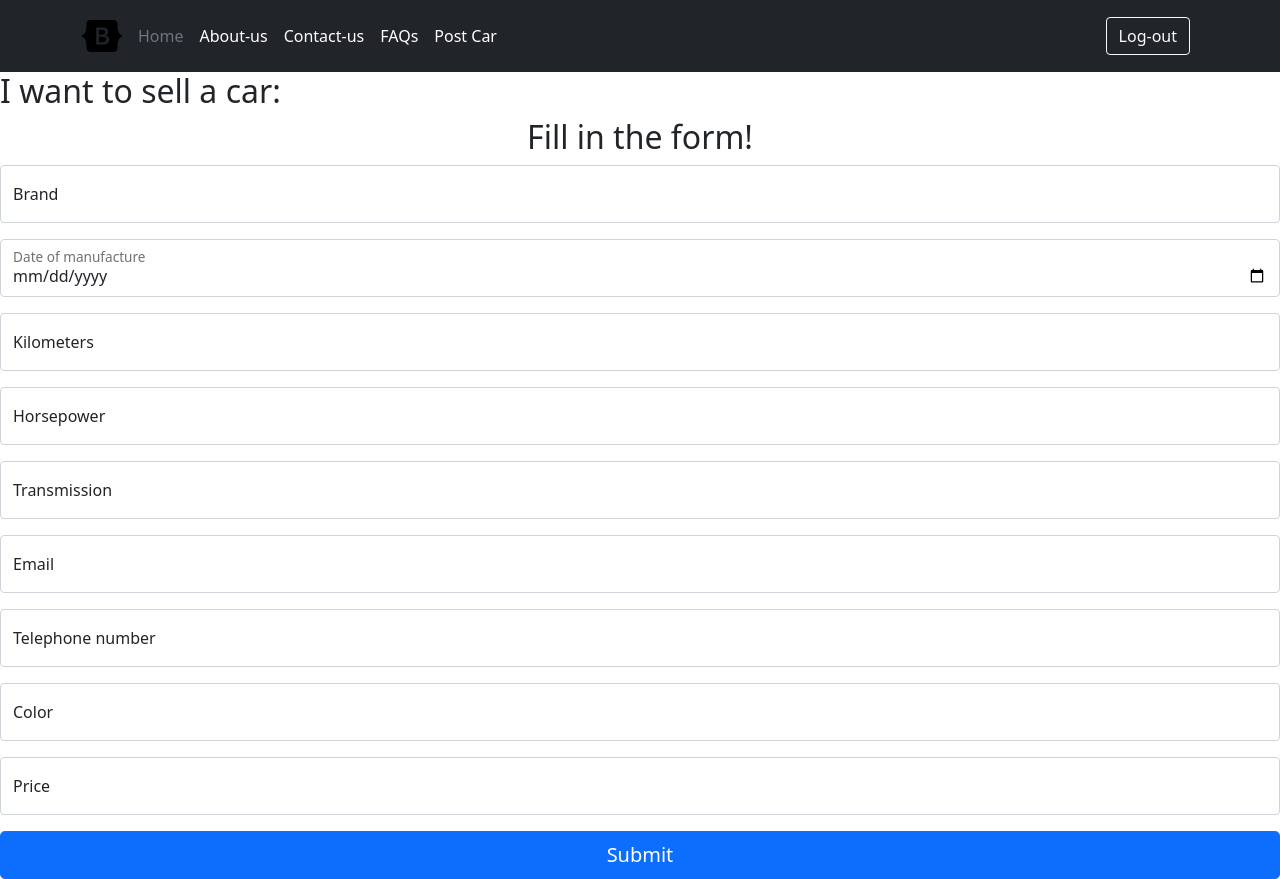
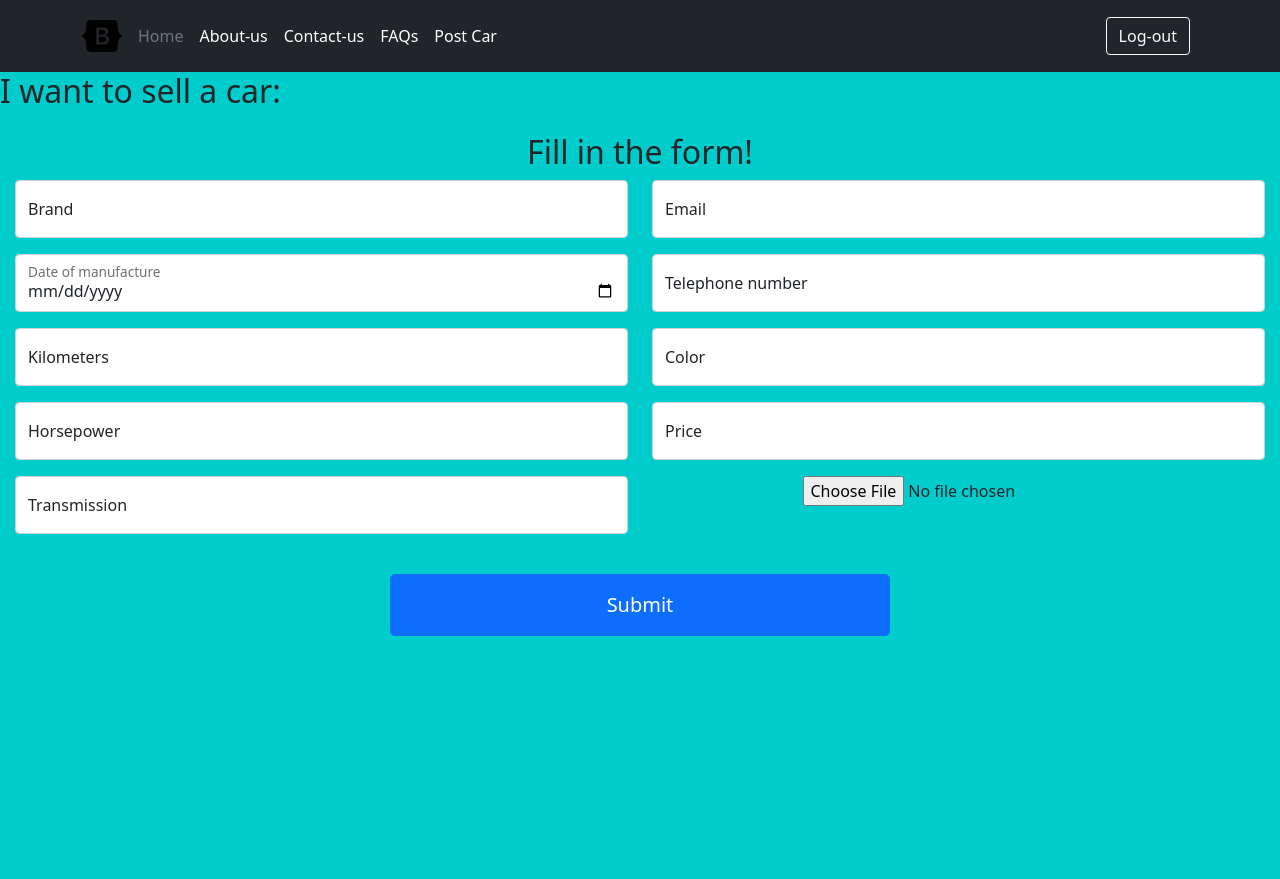
Before and after one commit to blaz-k/Projects, a Flask app: page /dashboard/post-car in a window 1280 px wide. After the commit the page ends 636 px from the top, so only its background shows below. Run offline with Flask 2, Linux system fonts and the light colour scheme; some libraries are stand-ins or nearby versions.

Commit message:
no message

```diff
--- /dev/null
+++ b/static/css/post-car.css
@@ -0,0 +1,18 @@
+body{
+    background-color: #00CCCC
+}
+
+.form-registration {
+  width: 100%;
+  max-width: 1300px;
+  padding: 15px;
+  margin: auto;
+}
+
+.sub {
+  width: 100%;
+  max-width: 500px;
+  padding: 15px;
+  margin: auto;
+
+}
--- a/templates/base-log-in.html
+++ b/templates/base-log-in.html
@@ -35,7 +35,7 @@
             <li><a href="/about" class="nav-link px-2 text-white">About-us</a></li>
             <li><a href="#" class="nav-link px-2 text-white">Contact-us</a></li>
             <li><a href="#" class="nav-link px-2 text-white">FAQs</a></li>
-            <li><a href="/post-car" class="nav-link px-2 text-white">Post Car</a></li>
+            <li><a href="/dashboard/post-car" class="nav-link px-2 text-white">Post Car</a></li>
           </ul>
 
 
--- a/templates/logout.html
+++ /dev/null
@@ -1 +0,0 @@
-{% extends "base.html" %}
--- a/templates/post-car.html
+++ b/templates/post-car.html
@@ -4,15 +4,20 @@
 
 {% block title %}POST CAR{% endblock title %}
 
+{% block link %}
+    <link href="/static/css/post-car.css" rel="stylesheet">
+{% endblock link %}
 
 {% block content %}
 
 <h2>I want to sell a car:</h2>
 
 
-<form action="/registration" method="post" >
+<form action="/dashboard/post-car" method="post" >
     <main class="form-registration text-center" >
         <h2>Fill in the form!</h2>
+        <div class="row d-flex align-items-stretch ">
+            <div class="col-6">
                 <div class="form-floating mb-3" >
                   <input type="text" name="username" class="form-control" id="floatingUsername" placeholder="Username">
                   <label for="floatingUsername">Brand</label>
@@ -33,6 +38,8 @@
                   <input type="text" name="postal-code" class="form-control" id="floatingPostal" placeholder="Postal code">
                   <label for="floatingPostal">Transmission</label>
                 </div>
+            </div>
+            <div class="col-6">
                 <div class="form-floating mb-3">
                   <input type="email" name="user-email" class="form-control" id="floatingEmail" placeholder="Email">
                   <label for="floatingEmail">Email</label>
@@ -49,7 +56,13 @@
                   <input type="text" name="repeat" class="form-control" id="floatingRepeat" placeholder="Password">
                   <label for="floatingRepeat">Price</label>
                 </div>
-        <button class="w-100 btn btn-lg btn-primary" type="submit">Submit</button>
+                <div class="form-floating mb-3">
+                    <input type="file" id="img" name="img" placeholder="Image" accept="image/*">
+                </div>
+            </div>
+        </div>
+        <button class="w-100 btn btn-lg btn-primary sub mt-4" type="submit">Submit</button>
+
     </main>
 </form>
 
```
Lines whose indentation alone changed are shown as unchanged.
